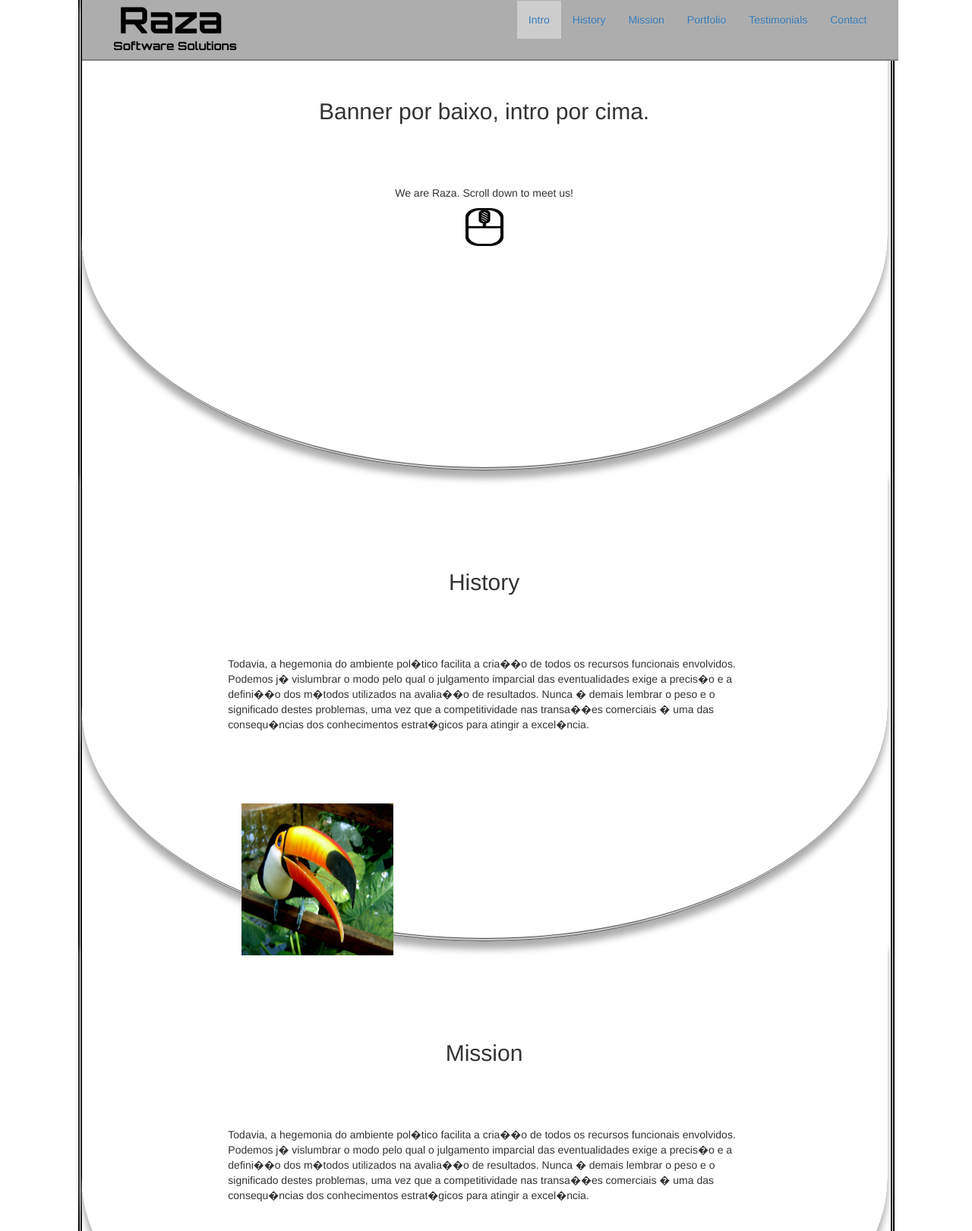
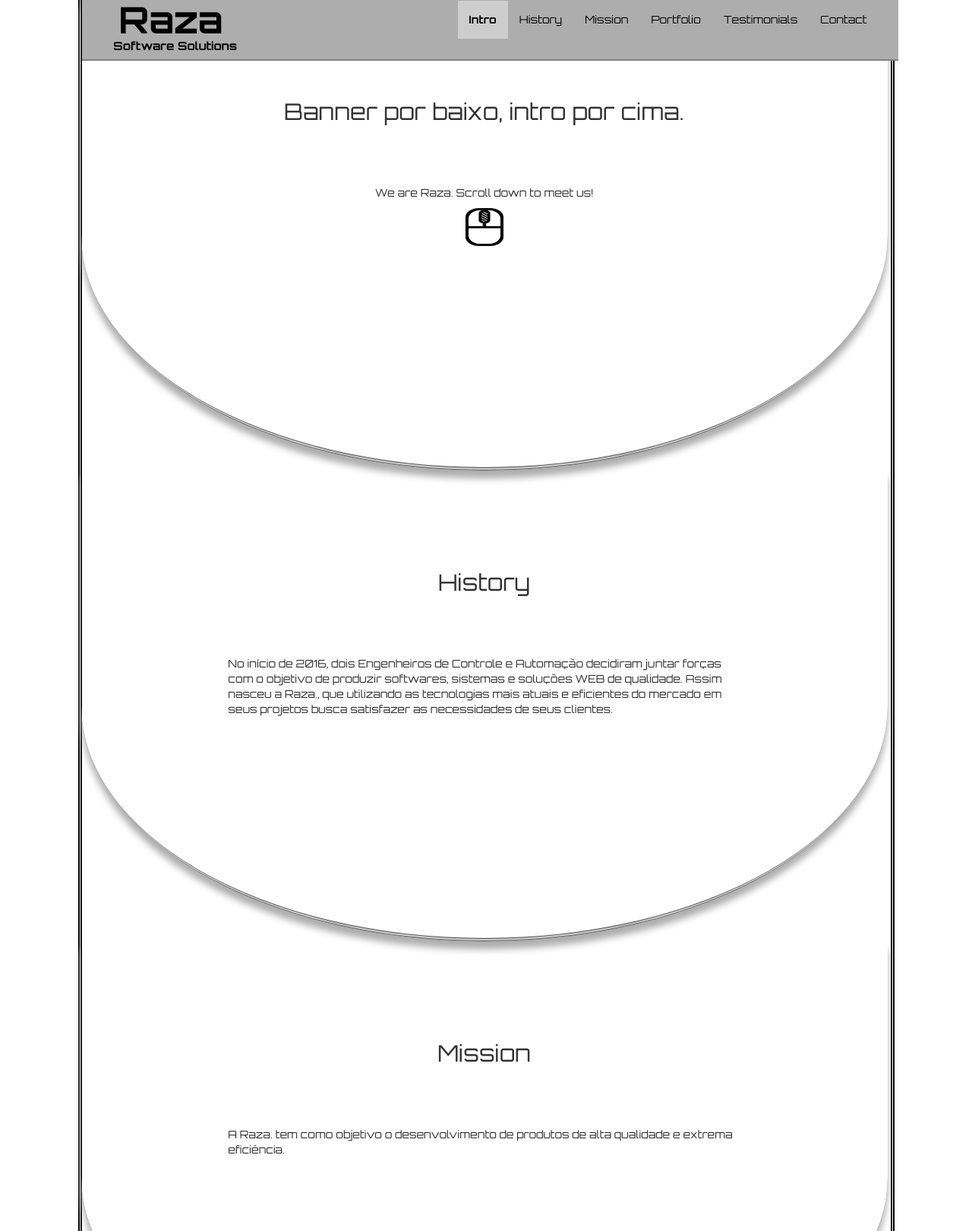
Before and after one commit to razasolutions/website, a plain HTML site: page index.html in a window 1280 px wide. Shown: the top 1621 px of the page at 76% size. Drawn offline with nearby package versions, Linux system fonts and the light colour scheme.

Commit message:
Css adjusts
-Some css adjusts;
-Fixed smooth js .current class handling.

```diff
--- a/css/raza.css
+++ b/css/raza.css
@@ -13,6 +13,10 @@ aside {
 	margin-right: 2em;
 }
 
+body{
+	font-family: 'Orbitron', sans-serif !important;
+}
+
 header {
     max-width: inherit;
 	width: inherit;
@@ -24,13 +28,9 @@ header {
 
 footer {
 	display: block;
-	background-color: #ADADAD;
-	text-align:center;
-	margin-top:-30px;
+	text-align:right;
 	margin-left:1em;
 	width:97%;
-	border-top-left-radius: 100px 100%;
-	border-top-right-radius: 100px 100%;
 }
 
 form {
@@ -40,7 +40,6 @@ form {
 }
 
 section {
-	/* background-color: #404040; */
     padding: 10%;
 	margin-left:1em;
 	width: 97%;
@@ -54,7 +53,11 @@ section {
 
 /** Minor Elements */
 
-footer h2 {
+a {
+	color:black;
+}
+
+footer h3 {
 	color:black;
 	font-family: 'Orbitron', sans-serif;
 	font-weight: bold;
@@ -87,7 +90,6 @@ button span.glyphicon {
     margin-right: 10px;
 }
 
-
 form button {
     width: 100px;
 }
@@ -96,6 +98,7 @@ form button {
 
 .current {
 	background-color:#CDCDCD;
+	font-weight: bold;
 }
 
 .fixed-top {
--- a/index.html
+++ b/index.html
@@ -37,12 +37,12 @@
                 <div class="col-sm-9">
                     <nav class="navbar">
                         <ul  class="nav navbar-nav navbar-right">
-                            <li id="menu-introSection" data-next="historySection" data-previous="null" class="current"><a href="#introSection" class="smooth">Intro</a></li>
-                            <li id="menu-historySection" data-next="missionSection" data-previous="introSection"><a href="#historySection" class="smooth">History</a></li>
-                            <li id="menu-missionSection" data-next="portfolioSection" data-previous="historySection"><a href="#missionSection" class="smooth">Mission</a></li>
-                            <li id="menu-portfolioSection" data-next="testimonialsSection" data-previous="missionSection"><a href="#portfolioSection" class="smooth">Portfolio</a></li>
-                            <li id="menu-testimonialsSection" data-next="contactSection" data-previous="portfolioSection"><a href="#testimonialsSection" class="smooth">Testimonials</a></li>
-                            <li id="menu-contactSection" data-next="null" data-previous="testimonialsSection"><a href="#contactSection" class="smooth">Contact</a></li>
+                            <li id="menu-introSection" data-next="historySection" data-previous="null" class="current"><a href="introSection" class="smooth">Intro</a></li>
+                            <li id="menu-historySection" data-next="missionSection" data-previous="introSection"><a href="historySection" class="smooth">History</a></li>
+                            <li id="menu-missionSection" data-next="portfolioSection" data-previous="historySection"><a href="missionSection" class="smooth">Mission</a></li>
+                            <li id="menu-portfolioSection" data-next="testimonialsSection" data-previous="missionSection"><a href="portfolioSection" class="smooth">Portfolio</a></li>
+                            <li id="menu-testimonialsSection" data-next="contactSection" data-previous="portfolioSection"><a href="testimonialsSection" class="smooth">Testimonials</a></li>
+                            <li id="menu-contactSection" data-next="null" data-previous="testimonialsSection"><a href="contactSection" class="smooth">Contact</a></li>
                         </ul>
                     </nav>
                 </div>
@@ -62,29 +62,16 @@
             <section id="historySection">
                 <h2> History </h2>
                 <article>
-                    <p>Todavia, a hegemonia do ambiente pol�tico facilita a cria��o de todos os recursos funcionais envolvidos.
-                        Podemos j� vislumbrar o modo pelo qual o julgamento imparcial das eventualidades exige a precis�o
-                        e a defini��o dos m�todos utilizados na avalia��o de resultados. Nunca � demais lembrar o peso e
-                        o significado destes problemas, uma vez que a competitividade nas transa��es comerciais � uma das
-                        consequ�ncias dos conhecimentos estrat�gicos para atingir a excel�ncia. </p>
+                    <p>No início de 2016, dois Engenheiros de Controle e Automação decidiram juntar forças com o objetivo de produzir softwares, sistemas e soluções WEB de qualidade.
+						Assim nasceu a Raza., que utilizando as tecnologias mais atuais e eficientes do mercado em seus projetos busca satisfazer as necessidades de seus clientes.</p>
                 </article>
-                <aside>
-                    <img src="images/img.jpg" alt="Texto alternativo caso a imagem não possa ser carregada" height="200" width="200">
-                </aside>
             </section>
 
             <section id="missionSection">
                 <h2> Mission </h2>
                 <article>
-                    <p>Todavia, a hegemonia do ambiente pol�tico facilita a cria��o de todos os recursos funcionais envolvidos.
-                        Podemos j� vislumbrar o modo pelo qual o julgamento imparcial das eventualidades exige a precis�o
-                        e a defini��o dos m�todos utilizados na avalia��o de resultados. Nunca � demais lembrar o peso e
-                        o significado destes problemas, uma vez que a competitividade nas transa��es comerciais � uma das
-                        consequ�ncias dos conhecimentos estrat�gicos para atingir a excel�ncia. </p>
+                    <p>A Raza. tem como objetivo o desenvolvimento de produtos de alta qualidade e extrema eficiência. </p>
                 </article>
-                <aside>
-                    <img src="images/img.jpg" alt="Texto alternativo caso a imagem não possa ser carregada" height="200" width="200">
-                </aside>
             </section>
 
             <section id="portfolioSection">
@@ -96,9 +83,6 @@
                         o significado destes problemas, uma vez que a competitividade nas transa��es comerciais � uma das
                         consequ�ncias dos conhecimentos estrat�gicos para atingir a excel�ncia. </p>
                 </article>
-                <aside>
-                    <img src="images/img.jpg" alt="Texto alternativo caso a imagem não possa ser carregada" height="200" width="200">
-                </aside>
             </section>
 
             <section id="testimonialsSection">
@@ -110,9 +94,6 @@
                         o significado destes problemas, uma vez que a competitividade nas transa��es comerciais � uma das
                         consequ�ncias dos conhecimentos estrat�gicos para atingir a excel�ncia. </p>
                 </article>
-                <aside>
-                    <img src="images/img.jpg" alt="Texto alternativo caso a imagem não possa ser carregada" height="200" width="200">
-                </aside>
             </section>
 
             <!-- Contact section -->
@@ -159,7 +140,7 @@
             </section>
 
             <footer>
-                <h2>Powered by Raza<span class="blinking">.</span></h2>
+                <h3>Powered by Raza<span class="blinking">.</span></h2>
             </footer>
 
         </div>
--- a/js/smooth.js
+++ b/js/smooth.js
@@ -1,8 +1,9 @@
 $('.smooth').on('click', function() {
     $.smoothScroll({
         scrollElement: $('body'),
-        scrollTarget: this.getAttribute('href')
+        scrollTarget: '#'+this.getAttribute('href')
     });
-
+    $('.current').removeClass('current');
+	$('#menu-'+this.getAttribute('href')).addClass('current');
     return false;
 });
```
